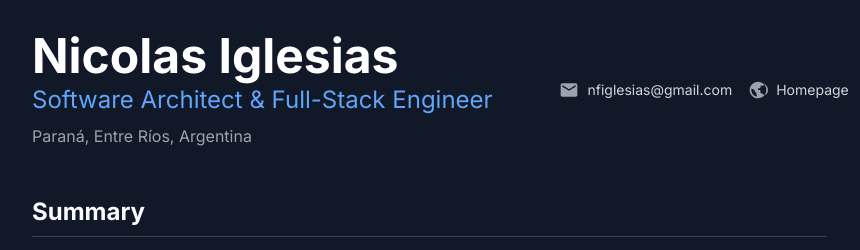
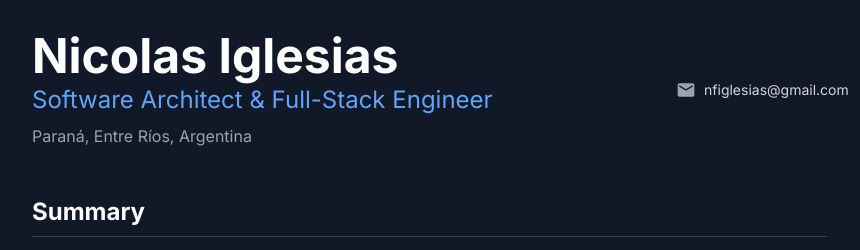
Before and after one commit to webpolis/resume, a plain HTML site: page index.html in a window 1280 px wide. Shown: the top 250 px of the page, 0-860 px from the left. Drawn offline with nearby package versions, Linux system fonts and the light colour scheme.

Commit message:
refactor(header): remove homepage link

```diff
--- a/index.html
+++ b/index.html
@@ -65,10 +65,6 @@
                 <a href="mailto:nfiglesias@gmail.com" class="icon-link flex items-center space-x-2 hover:text-blue-400">
                     <svg class="w-5 h-5 fill-current text-gray-400" xmlns="http://www.w3.org/2000/svg" viewBox="0 0 24 24"><path d="M20 4H4c-1.1 0-1.99.9-1.99 2L2 18c0 1.1.9 2 2 2h16c1.1 0 2-.9 2-2V6c0-1.1-.9-2-2-2zm0 4l-8 5-8-5V6l8 5 8-5v2z"/></svg>
                     <span class="hidden sm:inline">nfiglesias@gmail.com</span>
-                </a>
-                 <a href="https://webpolis.com.ar" target="_blank" rel="noopener noreferrer" class="icon-link flex items-center space-x-2 hover:text-blue-400">
-                    <svg class="w-5 h-5 fill-current text-gray-400" xmlns="http://www.w3.org/2000/svg" viewBox="0 0 24 24"><path d="M12 2C6.48 2 2 6.48 2 12s4.48 10 10 10 10-4.48 10-10S17.52 2 12 2zm-1 17.93c-3.95-.49-7-3.85-7-7.93 0-.62.08-1.21.21-1.79L8 12v1c0 1.1.9 2 2 2v1.93zm6.9-2.54c-.26-.81-1-1.39-1.9-1.39h-1v-3c0-.55-.45-1-1-1h-2v-2h2c.55 0 1-.45 1-1V7h2c1.1 0 2-.9 2-2v-.41c2.93 1.19 5 4.06 5 7.41 0 2.08-.8 3.97-2.1 5.39z"/></svg>
-                    <span class="hidden sm:inline">Homepage</span>
                 </a>
                 <a href="https://github.com/webpolis" target="_blank" rel="noopener noreferrer" class="icon-link flex items-center space-x-2 hover:text-blue-400">
                     <svg class="w-5 h-5 fill-current text-gray-400" xmlns="http://www.w3.org/2000/svg" viewBox="0 0 24 24"><path d="M12 0c-6.626 0-12 5.373-12 12 0 5.302 3.438 9.8 8.207 11.387.599.111.793-.261.793-.577v-2.234c-3.338.726-4.033-1.416-4.033-1.416-.546-1.387-1.333-1.756-1.333-1.756-1.089-.745.083-.729.083-.729 1.205.084 1.839 1.237 1.839 1.237 1.07 1.834 2.807 1.304 3.492.997.107-.775.418-1.305.762-1.604-2.665-.305-5.467-1.334-5.467-5.931 0-1.311.469-2.381 1.236-3.221-.124-.303-.535-1.524.117-3.176 0 0 1.008-.322 3.301 1.23.957-.266 1.983-.399 3.003-.404 1.02.005 2.047.138 3.006.404 2.291-1.552 3.297-1.23 3.297-1.23.653 1.653.242 2.874.118 3.176.77.84 1.235 1.911 1.235 3.221 0 4.609-2.807 5.624-5.479 5.921.43.372.823 1.102.823 2.222v3.293c0 .319.192.694.801.576 4.765-1.589 8.199-6.086 8.199-11.386 0-6.627-5.373-12-12-12z"/></svg>
```
